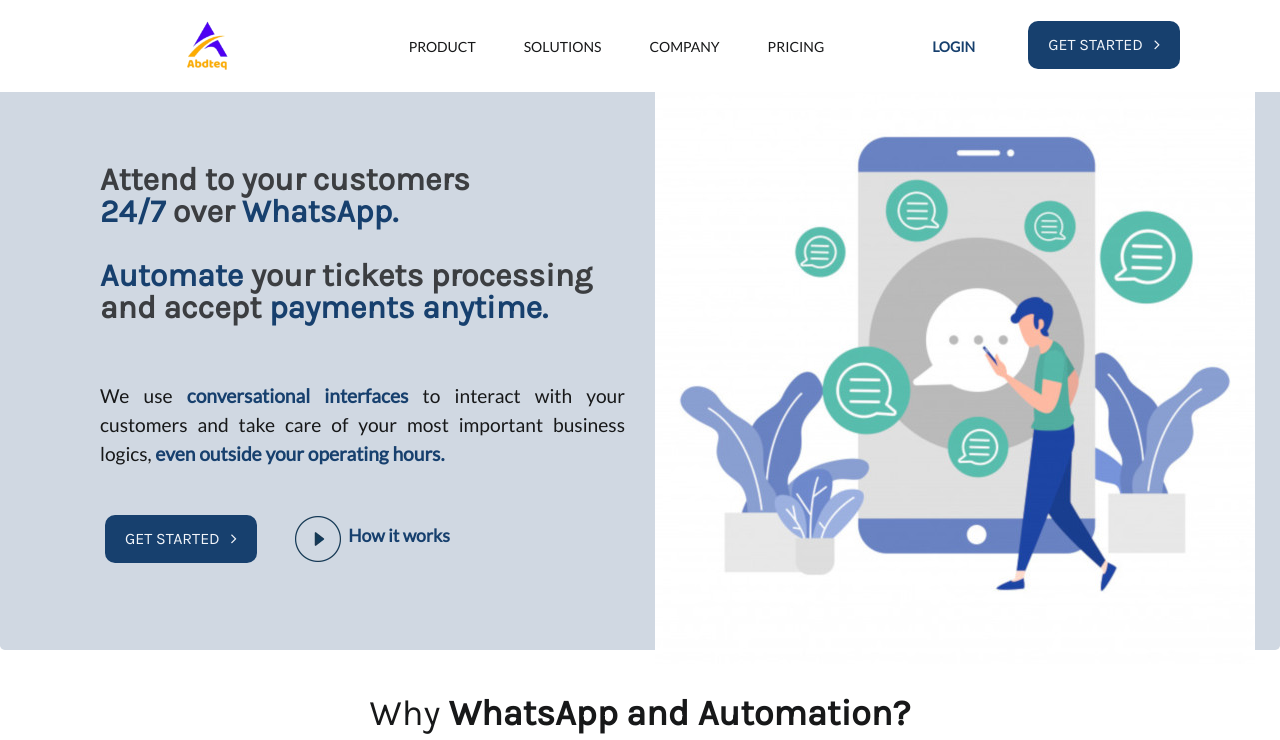
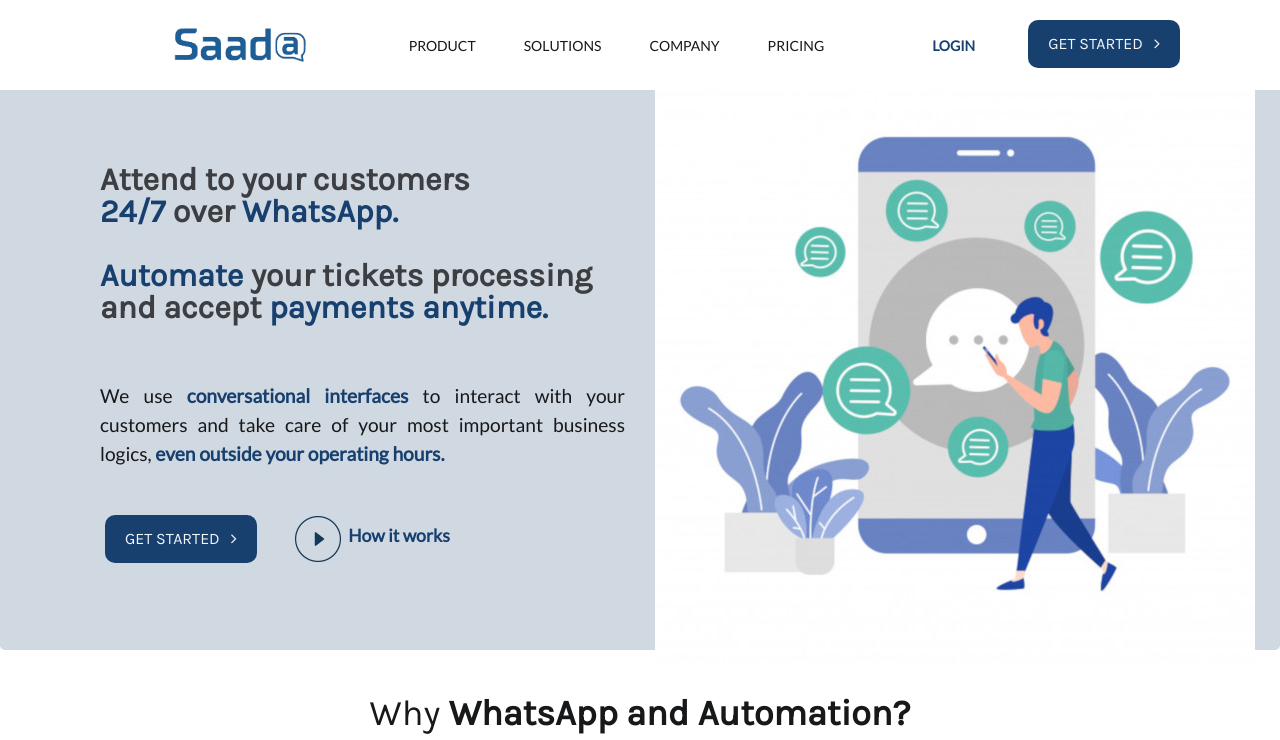
Before and after one commit to musebe/Frontend, a plain HTML site: page dist/index.html in a window 1280 px wide. Shown: the top 740 px of the page. Drawn offline with nearby package versions, Linux system fonts and the light colour scheme; a web font is replaced by a local one.

Commit message:
updated logo

```diff
--- a/dist/index.html
+++ b/dist/index.html
@@ -52,8 +52,8 @@
     >
       <div class="container-fluid d-flex justify-content-between mx-md-5">
         <a class="navbar-brand logo" href="#home">
-          <img src="assets/img/abdteq-temp-logo-crop-white.png"
-               style="height: 50px; padding-left: 100px"
+          <img src="assets/img/Saada-logo-01.png"
+               style="height: 40px; padding-left: 100px"
                class="img-fluid img"
                alt="logo"
           />
@@ -177,7 +177,7 @@
             <div class="col-lg-6 content order-lg-1 order-2">
               <h3 class="feature-title">Automated FAQs</h3>
               <p>
-                Our chatbot agent respond to your active customers even when your customer care agents
+                Our chatbot agent responds to your active customers even when your customer care agents
                 are all on break. It monitors all incoming requests from  WhatsApp and attend to custmers's
                 enquiries in real-time, 24/7.
               </p>
```
Also changed, not shown: dist/assets/img/Saada-logo-01.png (added), dist/assets/img/mobile-chat-poster_1284-3776.jpg (added).
